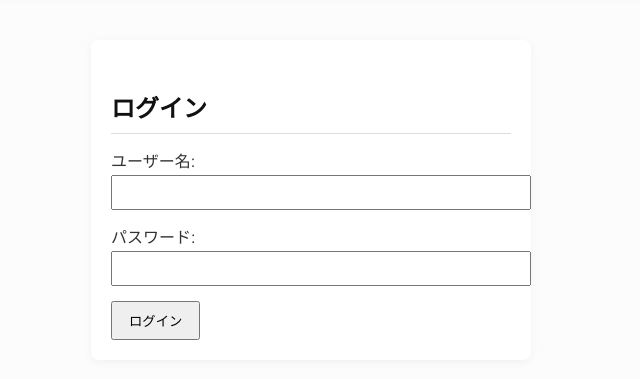
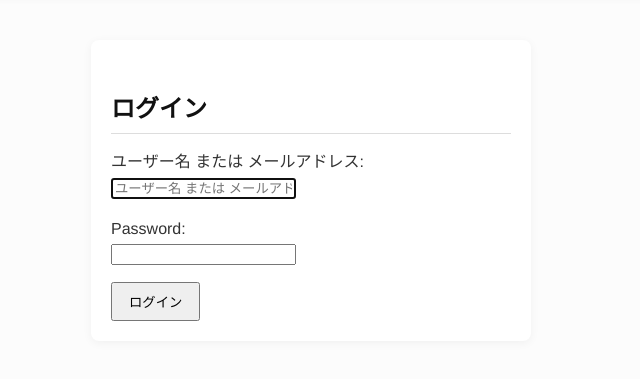
Before and after one commit to ooo20050808/gmail_ai_project, a Django app: page /login/ in a window 1280 px wide. Shown: the part 52-431 px from the top of the page, without its empty margins (329-969 px from the left). Run offline with Django 5.2, Linux system fonts and the light colour scheme.

Commit message:
メールアドレスでログインできるように修正

```diff
--- a/gmail_ai_project/settings.py
+++ b/gmail_ai_project/settings.py
@@ -43,6 +43,11 @@ INSTALLED_APPS = [
     'django.contrib.staticfiles',
     'django_q',
     'main',
+]
+
+AUTHENTICATION_BACKENDS = [
+    'main.custom_auth_backend.EmailBackend',
+    'django.contrib.auth.backends.ModelBackend',
 ]
 
 # Django-Qの設定
--- a/main/forms.py
+++ b/main/forms.py
@@ -1,5 +1,17 @@
 from django import forms
 from .models import GmailAccount
+# forms.py に追加
+from django.contrib.auth.forms import AuthenticationForm
+from django import forms
+
+class EmailOrUsernameAuthenticationForm(AuthenticationForm):
+    """
+    ログイン画面のラベルやプレースホルダーを「ユーザー名またはメールアドレス」に変更するフォーム
+    """
+    username = forms.CharField(
+        label="ユーザー名 または メールアドレス",
+        widget=forms.TextInput(attrs={'autofocus': True, 'placeholder': 'ユーザー名 または メールアドレス'})
+    )
 
 
 class GmailAccountForm(forms.ModelForm):
--- a/main/views.py
+++ b/main/views.py
@@ -28,6 +28,7 @@ from .forms import GmailAccountForm
 from .models import Email, GmailAccount, KeywordAlert
 from .services.ai_service import FAILED_SUMMARY_MESSAGES, AIService
 from .services.gmail_api_service import GmailApiService
+from .forms import GmailAccountForm, EmailOrUsernameAuthenticationForm
 
 # HTMLメールのスタイルを維持するための許可リスト設定
 ALLOWED_TAGS = [
@@ -189,22 +190,22 @@ def _generate_and_save_summary(email_obj, regenerate=False):
         logger.error(f"メールID {email_obj.id} の要約生成に失敗しました。(APIエラーの可能性)")
         return False
 
-
 def custom_login(request):
     if request.user.is_authenticated:
         return redirect("dashboard")
 
     if request.method == "POST":
-        form = AuthenticationForm(request, data=request.POST)
+        # カスタムフォームに変更
+        form = EmailOrUsernameAuthenticationForm(request, data=request.POST)
         if form.is_valid():
             user = form.get_user()
             login(request, user)
             next_url = request.GET.get("next") or request.POST.get("next") or "dashboard"
             return redirect(next_url)
         else:
-            messages.error(request, "ユーザー名またはパスワードが正しくありません")
+            messages.error(request, "ユーザー名(またはメールアドレス)またはパスワードが正しくありません")
     else:
-        form = AuthenticationForm()
+        form = EmailOrUsernameAuthenticationForm()
 
     return render(request, "base.html", {"form": form})
 
--- a/templates/base.html
+++ b/templates/base.html
@@ -34,6 +34,14 @@
             <!-- ログイン画面エリア -->
             <div class="login-container" style="max-width: 400px; margin: 40px auto; padding: 20px;">
                 <h2>ログイン</h2>
+
+                <!-- フォーム全体の非フィールドエラー（認証失敗などのメッセージ）があれば表示 -->
+                {% if form.non_field_errors %}
+                    <div class="error-messages" style="color: red; margin-bottom: 10px;">
+                        {{ form.non_field_errors }}
+                    </div>
+                {% endif %}
+
                 <form method="post" action="{% url 'login' %}">
                     {% csrf_token %}
                     <!-- リダイレクトループ防止用の next パラメータ保持 -->
@@ -42,13 +50,20 @@
                     {% endif %}
 
                     <div style="margin-bottom: 15px;">
-                        <label for="id_username">ユーザー名:</label><br>
-                        <input type="text" name="username" id="id_username" required style="width: 100%; padding: 8px;">
+                        <!-- form.username には forms.py で設定した「ユーザー名 または メールアドレス」というラベルが反映されます -->
+                        <label for="{{ form.username.id_for_label }}">{{ form.username.label }}:</label><br>
+                        {{ form.username }}
+                        {% if form.username.errors %}
+                            <div style="color: red; font-size: 0.9em;">{{ form.username.errors }}</div>
+                        {% endif %}
                     </div>
 
                     <div style="margin-bottom: 15px;">
-                        <label for="id_password">パスワード:</label><br>
-                        <input type="password" name="password" id="id_password" required style="width: 100%; padding: 8px;">
+                        <label for="{{ form.password.id_for_label }}">{{ form.password.label }}:</label><br>
+                        {{ form.password }}
+                        {% if form.password.errors %}
+                            <div style="color: red; font-size: 0.9em;">{{ form.password.errors }}</div>
+                        {% endif %}
                     </div>
 
                     <button type="submit" style="padding: 8px 16px;">ログイン</button>
```
Also changed, not shown: main/custom_auth_backend.py (added, +51 -0 lines), 1 other file.
